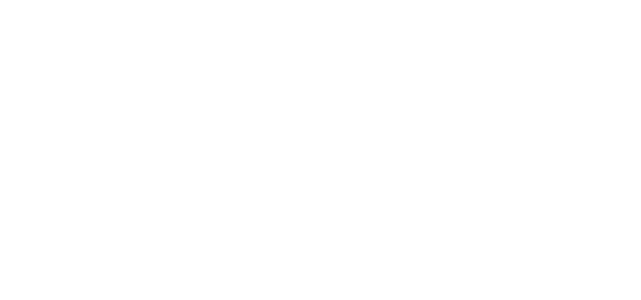
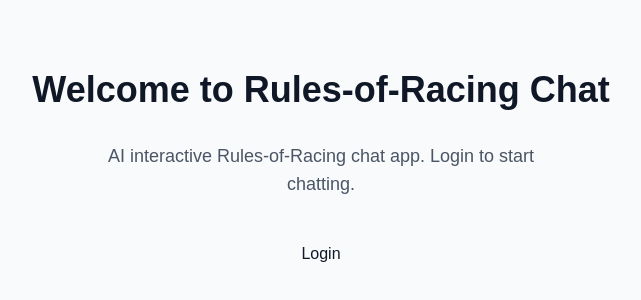
Before and after one commit to gscottqueen/ror-rag-chat, a Next.js app: page / in a window 1280 px wide. Shown: the part 226-526 px from the top of the page, without its empty margins (319-960 px from the left). Built offline with nearby package versions, Linux system fonts and the light colour scheme.

Commit message:
feat: Implement login button and welcome message in the home page with encoded callback

```diff
--- a/src/app/page.tsx
+++ b/src/app/page.tsx
@@ -1,10 +1,29 @@
+"use client";
+
 import Image from "next/image";
 
 export default function Home() {
   return (
     <div>
       <main>
-
+        <div className="flex flex-col items-center justify-center min-h-screen bg-gray-50">
+          <h1 className="text-4xl font-bold text-gray-900 mb-8">
+            Welcome to Rules-of-Racing Chat
+          </h1>
+          <p className="text-lg text-gray-600 mb-8 text-center max-w-md">
+            AI interactive Rules-of-Racing chat app. Login to start chatting.
+          </p>
+          <button
+            onClick={() =>
+              (window.location.href = `${
+                process.env.AUTH_FRONTEND_URL || "http://localhost:3001"
+              }/login?redirect_uri=${encodeURIComponent('/api/auth/callback')}`)
+            }
+            className="px-3 py-3 rounded-sm text-gray-900"
+          >
+            Login
+          </button>
+        </div>
       </main>
     </div>
   );
```
